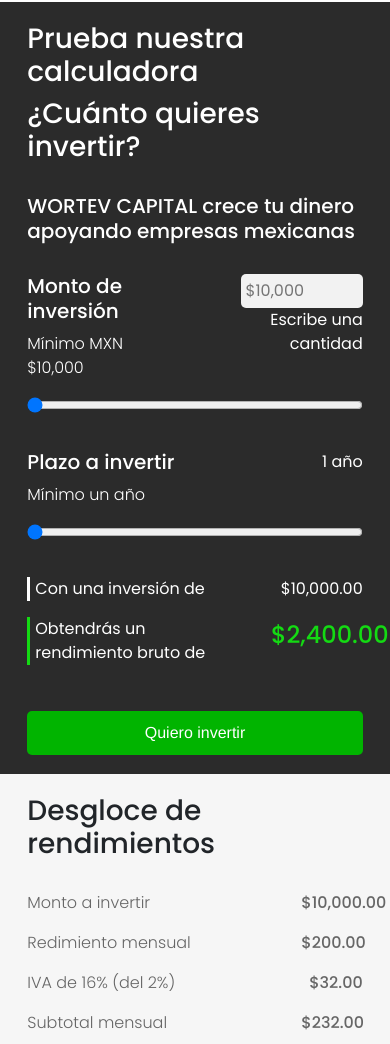
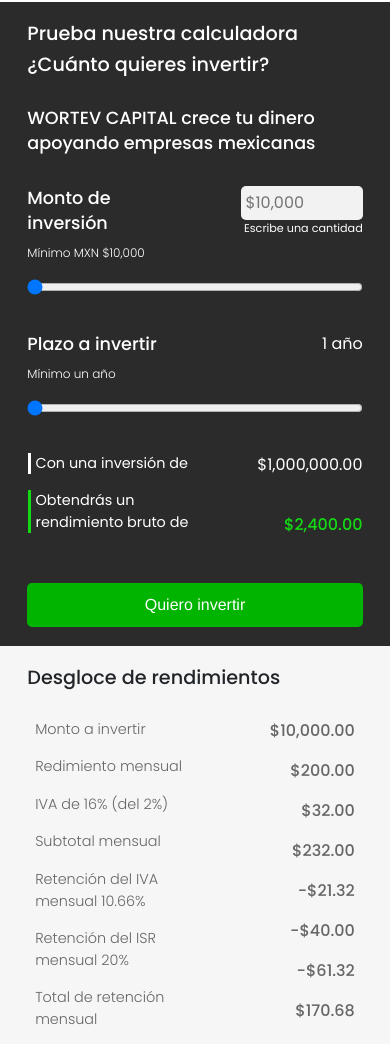
Before and after one commit to gerawortev/CalculadoraWortevCapital, a plain HTML site: page index.html in a window 390 px wide. Shown: the part 54-1098 px from the top of the page. Drawn offline with nearby package versions, Linux system fonts and the light colour scheme.

Commit message:
ajustes para móvil
adecuaciones para espacios y sobre escritura de estilos predefinidos

```diff
--- a/index.html
+++ b/index.html
@@ -55,12 +55,12 @@
                     <input type="range" min="0" max="100" value="0" id="myRange2" class="calc__slider">
 
                     <div class="row calc_helper_top">
-                        <div class="col-8">
+                        <div class="col-8 calc_custom_col">
                             <p class="calc_white_border calc_totals">Con una inversión de</p>
                             <p class="calc_green_border calc_totals">Obtendrás un rendimiento bruto de</p>
                         </div>
-                        <div class="col-4 text-right">
-                            <p>$10,000.00</p>
+                        <div class="col-4 text-right calc_custom_col">
+                            <p>$1,000,000.00</p>
                             <p class="calc_big_number_green">$2,400.00</p>
                         </div>
                     </div>
@@ -77,17 +77,17 @@
                 <div class="col-md-6 col-sm-12 calc__result__container">
                     <h3 class="calc_main_title">Desgloce de rendimientos</h3>
                     <div class="row calc_helper_top">
-                        <div class="col-9 text-left calc_data">
-                            <p>Monto a invertir</p>
-                            <p>Redimiento mensual</p>
-                            <p>IVA de 16% (del 2%)</p>
-                            <p>Subtotal mensual</p>
-                            <p>Retención del IVA mensual 10.66%</p>
-                            <p>Retención del ISR mensual 20%</p>
-                            <p>Total de retención mensual</p>
-                            <p>Total a depositar mensual</p>
+                        <div class="col-9 text-left calc_data calc_helper_fix_padding calc_custom_col">
+                            <p class="calc_text_data">Monto a invertir</p>
+                            <p class="calc_text_data">Redimiento mensual</p>
+                            <p class="calc_text_data">IVA de 16% (del 2%)</p>
+                            <p class="calc_text_data">Subtotal mensual</p>
+                            <p class="calc_text_data">Retención del IVA mensual 10.66%</p>
+                            <p class="calc_text_data">Retención del ISR mensual 20%</p>
+                            <p class="calc_text_data">Total de retención mensual</p>
+                            <p class="calc_text_data">Total a depositar mensual</p>
                         </div>
-                        <div class="col-3 text-right calc_data_result">
+                        <div class="col-3 text-right calc_data_result calc_helper_fix_padding">
                             <p class="calc__text__results">$10,000.00</p>
                             <p class="calc__text__results">$200.00</p>
                             <p class="calc__text__results">$32.00</p>
--- a/styles.css
+++ b/styles.css
@@ -263,3 +263,37 @@ input[type="range"] {
   font-size: 1.1rem;
 }
 }
+@media (max-width: 459px){
+  .calc_main_title {
+    font-size: 1.2rem;
+}
+.calc_subtitle {
+  font-size: 1.1rem;
+}
+.calc_legend_min {
+  font-size: .75rem;
+}
+.calc_secondary_legend{
+  font-size: .7rem;
+}
+.calc_big_number_green {
+  padding-top: 20px;
+  font-size: 1rem;
+}
+.calc_totals{
+  font-size: .9rem;
+}
+.calc_helper_fix_padding{
+  max-width: 50%!important;
+    padding-left: 0!important;
+    padding-right: 0!important;
+}
+.calc_text_data{
+  font-size: .9rem;
+}
+.calc_custom_col{
+  padding-right: 0!important;
+    max-width: 50%!important;
+    padding-left: 0!important;
+}
+}
```
